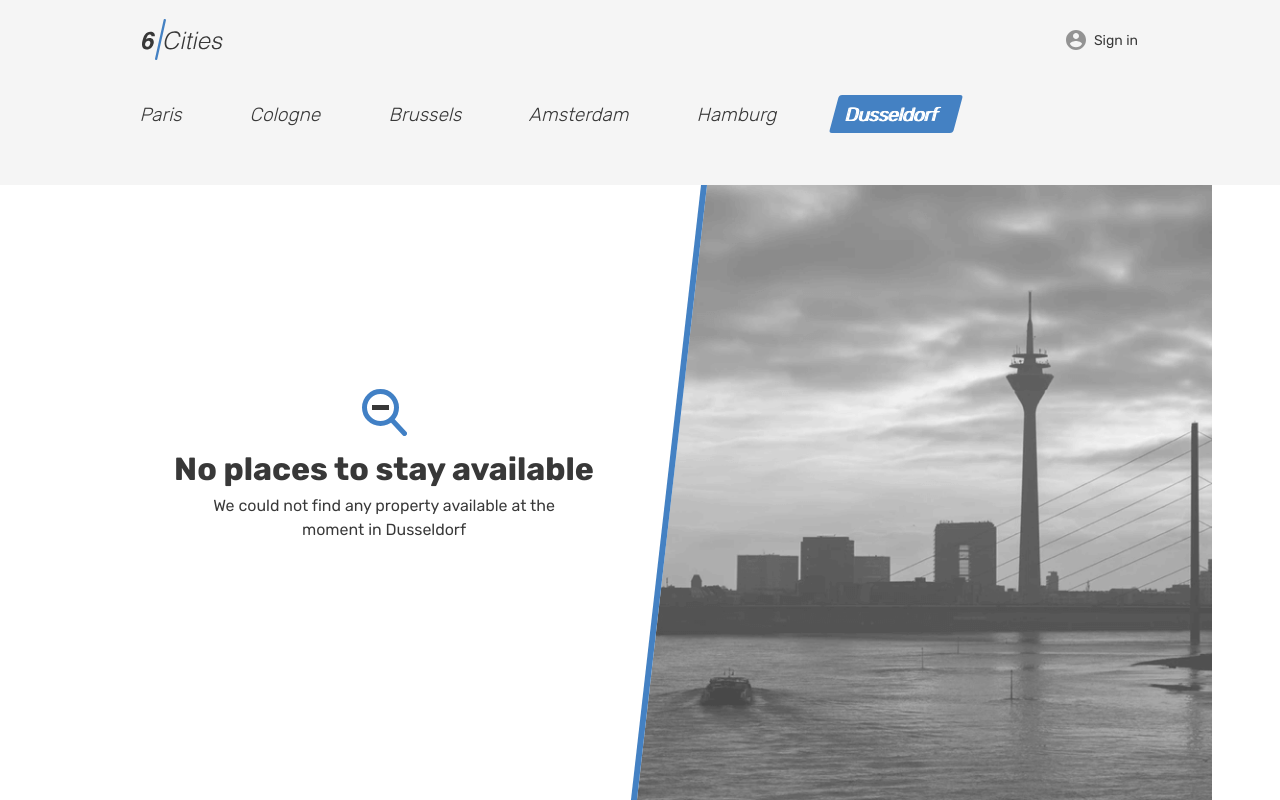
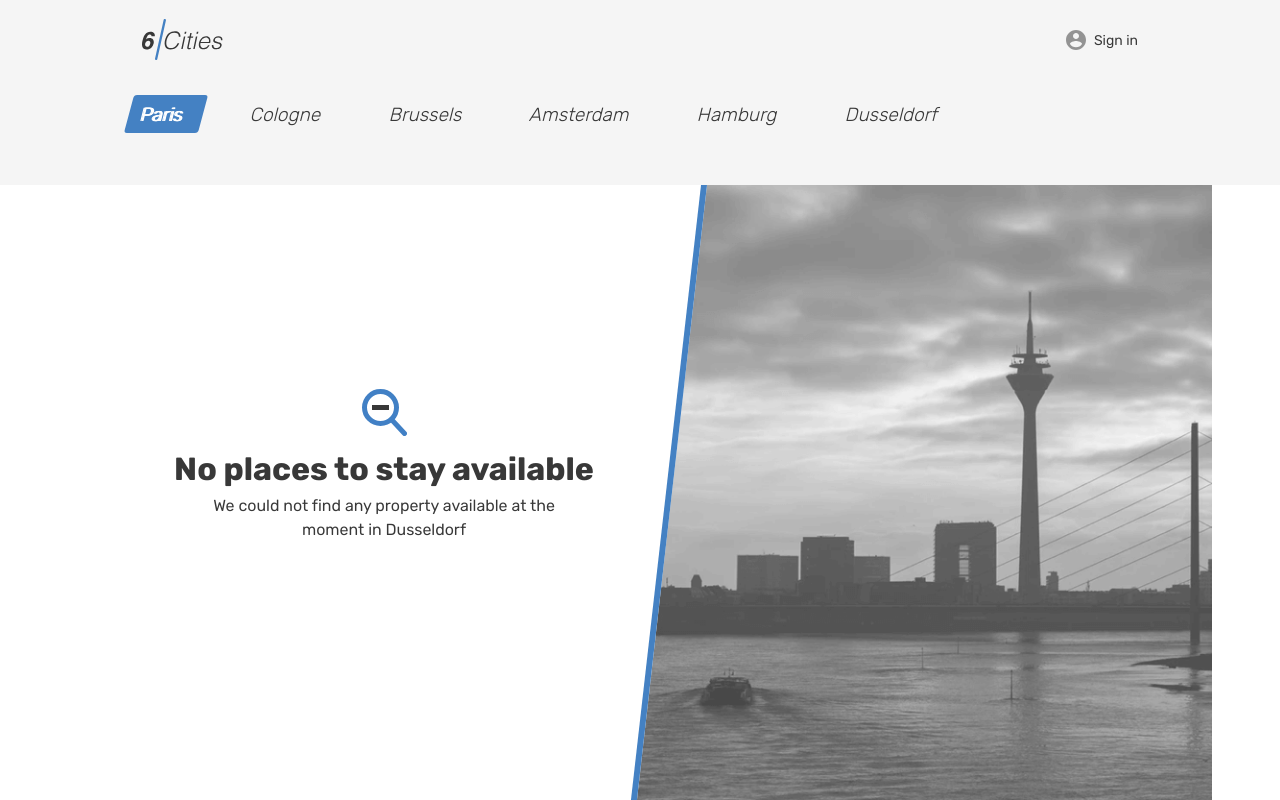
Before and after one commit to KrapivinAV/197315-six-cities-5, a React app: page /no-offers in a window 1280 px wide. Built offline with nearby package versions, Linux system fonts and the light colour scheme.

Commit message:
Добавляет Redux. Работает некорректно

```diff
--- a/src/components/app/app.jsx
+++ b/src/components/app/app.jsx
@@ -1,6 +1,7 @@
 import React, {PureComponent} from "react";
 import PropTypes from "prop-types";
 import PropTypesSet from "../../prop-types-set";
+import {connect} from "react-redux";
 import {Switch, Route, BrowserRouter, Redirect} from "react-router-dom";
 import Main from "../main/main";
 import MainEmpty from "../main-empty/main-empty";
@@ -28,14 +29,14 @@ class App extends PureComponent {
   }
 
   render() {
-    const {offers, reviews} = this.props;
+    const {offers, currentCityOffers, reviews} = this.props;
     const {loggedIn} = this.state;
 
     return (
       <BrowserRouter>
         <Switch>
           <Route exact path="/">
-            {offers && offers.length !== 0 ? <Main offers={offers} loggedInStatus={loggedIn}/> : <Redirect to="/no-offers" />}
+            {currentCityOffers && currentCityOffers.length !== 0 ? <Main currentCityOffers={currentCityOffers} loggedInStatus={loggedIn}/> : <Redirect to="/no-offers" />}
           </Route>
           <Route exact path="/no-offers">
             <MainEmpty loggedInStatus={loggedIn} />
@@ -51,10 +52,10 @@ class App extends PureComponent {
             path="/offer/:id"
             render={({location}) => {
               const id = location.pathname.slice(ID_INDEX);
-              const selectedOffer = offers.filter((item) => item.id === id);
+              const selectedOffer = currentCityOffers.filter((item) => item.id === id);
               const selectedReview = reviews.filter((item) => item.id === id);
 
-              return <PropertiesScreen offer={selectedOffer[0]} offers={offers} review={selectedReview} loggedInStatus={loggedIn}/>;
+              return <PropertiesScreen offer={selectedOffer[0]} offers={currentCityOffers} review={selectedReview} loggedInStatus={loggedIn}/>;
             }}
           />
         </Switch>
@@ -65,7 +66,15 @@ class App extends PureComponent {
 
 App.propTypes = {
   offers: PropTypes.arrayOf(PropTypesSet.offer).isRequired,
-  reviews: PropTypes.arrayOf(PropTypesSet.review).isRequired
+  currentCityOffers: PropTypes.arrayOf(PropTypesSet.offer).isRequired,
+  reviews: PropTypes.arrayOf(PropTypesSet.review).isRequired,
 };
 
-export default App;
+const mapStateToProps = (state) => ({
+  offers: state.offers,
+  currentCityOffers: state.currentCityOffers,
+  reviews: state.reviews
+});
+
+export {App};
+export default connect(mapStateToProps)(App);
--- a/src/components/cities-list/cities-list.jsx
+++ b/src/components/cities-list/cities-list.jsx
@@ -1,27 +1,32 @@
 import React from "react";
+import {Link} from "react-router-dom";
 import PropTypes from "prop-types";
+import PropTypesSet from "../../prop-types-set";
 import {connect} from "react-redux";
 import {ActionCreator} from "../../store/action";
 import {cities} from "../../const";
 
-const CitiesList = ({currentCity, onCityLinkClick}) => {
+const CitiesList = ({offers, currentCity, onCityLinkClick}) => {
 
   return (
     <ul className="locations__list tabs__list">
 
       {cities.map((city) => (
         <li key={city} className="locations__item">
-          <a
+          <Link
+            to="/"
             className={
               currentCity === city ?
                 `locations__item-link tabs__item tabs__item--active` :
                 `locations__item-link tabs__item`
             }
             id={city}
-            onClick={onCityLinkClick}
+            onClick={(evt) => {
+              onCityLinkClick(evt, offers);
+            }}
           >
             <span>{city}</span>
-          </a>
+          </Link>
         </li>
       ))}
 
@@ -30,17 +35,20 @@ const CitiesList = ({currentCity, onCityLinkClick}) => {
 };
 
 CitiesList.propTypes = {
+  offers: PropTypes.arrayOf(PropTypesSet.offer).isRequired,
   currentCity: PropTypes.string.isRequired,
   onCityLinkClick: PropTypes.func.isRequired,
 };
 
 const mapStateToProps = (state) => ({
+  offers: state.offers,
   currentCity: state.currentCity
 });
 
 const mapDispatchToProps = (dispatch) => ({
-  onCityLinkClick(evt) {
+  onCityLinkClick(evt, offers) {
     dispatch(ActionCreator.changeCity(evt.currentTarget.id));
+    dispatch(ActionCreator.getCurrentCityOffers(evt.currentTarget.id, offers));
   },
 });
 
--- a/src/components/main-empty/main-empty.jsx
+++ b/src/components/main-empty/main-empty.jsx
@@ -1,6 +1,7 @@
 import React from "react";
 import {Link} from "react-router-dom";
 import PropTypes from "prop-types";
+import CitiesList from "../cities-list/cities-list";
 
 const MainEmpty = (props) => {
   const {loggedInStatus} = props;
@@ -34,38 +35,9 @@ const MainEmpty = (props) => {
         <h1 className="visually-hidden">Cities</h1>
         <div className="tabs">
           <section className="locations container">
-            <ul className="locations__list tabs__list">
-              <li className="locations__item">
-                <a className="locations__item-link tabs__item" href="#">
-                  <span>Paris</span>
-                </a>
-              </li>
-              <li className="locations__item">
-                <a className="locations__item-link tabs__item" href="#">
-                  <span>Cologne</span>
-                </a>
-              </li>
-              <li className="locations__item">
-                <a className="locations__item-link tabs__item" href="#">
-                  <span>Brussels</span>
-                </a>
-              </li>
-              <li className="locations__item">
-                <a className="locations__item-link tabs__item">
-                  <span>Amsterdam</span>
-                </a>
-              </li>
-              <li className="locations__item">
-                <a className="locations__item-link tabs__item" href="#">
-                  <span>Hamburg</span>
-                </a>
-              </li>
-              <li className="locations__item">
-                <a className="locations__item-link tabs__item tabs__item--active" href="#">
-                  <span>Dusseldorf</span>
-                </a>
-              </li>
-            </ul>
+
+            <CitiesList />
+
           </section>
         </div>
         <div className="cities">
--- a/src/components/main/main.jsx
+++ b/src/components/main/main.jsx
@@ -1,5 +1,6 @@
 import React, {PureComponent} from "react";
 import {Link} from "react-router-dom";
+import {connect} from "react-redux";
 import PropTypes from "prop-types";
 import PropTypesSet from "../../prop-types-set";
 import MainScreenOfferList from "../main-screen-offer-list/main-screen-offer-list";
@@ -26,8 +27,8 @@ class Main extends PureComponent {
   }
 
   render() {
-    const {offers, loggedInStatus} = this.props;
-    const currentOffers = offers.slice();
+    const {currentCityOffers, currentCity, loggedInStatus} = this.props;
+    const currentOffers = currentCityOffers.slice();
 
     const sortedOffers = sorter(currentOffers, this.state.selectedSortType);
 
@@ -69,7 +70,7 @@ class Main extends PureComponent {
             <div className="cities__places-container container">
               <section className="cities__places places">
                 <h2 className="visually-hidden">Places</h2>
-                <b className="places__found">{sortedOffers.length} places to stay in Amsterdam</b>
+                <b className="places__found">{sortedOffers.length} places to stay in {currentCity}</b>
 
                 <Sorter
                   selectedSortType={this.state.selectedSortType}
@@ -82,7 +83,7 @@ class Main extends PureComponent {
               <div className="cities__right-section">
                 <section className="cities__map map">
 
-                  <Map offers={offers} />
+                  <Map offers={currentOffers} />
 
                 </section>
               </div>
@@ -95,8 +96,15 @@ class Main extends PureComponent {
 }
 
 Main.propTypes = {
-  offers: PropTypes.arrayOf(PropTypesSet.offer).isRequired,
+  currentCity: PropTypes.string.isRequired,
+  currentCityOffers: PropTypes.arrayOf(PropTypesSet.offer).isRequired,
   loggedInStatus: PropTypes.bool.isRequired,
 };
 
-export default Main;
+const mapStateToProps = (state) => ({
+  currentCity: state.currentCity,
+  currentCityOffers: state.currentCityOffers
+});
+
+export {Main};
+export default connect(mapStateToProps)(Main);
--- a/src/index.js
+++ b/src/index.js
@@ -3,8 +3,6 @@ import ReactDOM from "react-dom";
 import {createStore} from "redux";
 import {Provider} from "react-redux";
 import App from "./components/app/app";
-import offers from "./mocks/offers";
-import reviews from "./mocks/reviews";
 import {reducer} from "./store/reducer";
 
 const store = createStore(
@@ -15,10 +13,9 @@ const store = createStore(
 ReactDOM.render(
 
     <Provider store={store}>
-      <App
-        offers={offers}
-        reviews={reviews}
-      />
+
+      <App />
+
     </Provider>,
 
     document.querySelector(`#root`)
--- a/src/mocks/offers.js
+++ b/src/mocks/offers.js
@@ -169,7 +169,7 @@ export default [
         longitude: 4.895168,
         zoom: 10
       },
-      name: `Amsterdam`
+      name: `Paris`
     }
   }
 ];
--- a/src/store/reducer.js
+++ b/src/store/reducer.js
@@ -1,12 +1,14 @@
 import {extend} from "../utils/extend";
 import {ActionType} from "./action";
 import offers from "../mocks/offers";
+import reviews from "../mocks/reviews";
 import {cities} from "../const";
 
 const initialState = {
   currentCity: cities[0],
   currentCityOffers: offers.filter((item) => item.city.name === cities[0]),
-  offers
+  offers,
+  reviews
 };
 
 const reducer = (state = initialState, action) => {
```
